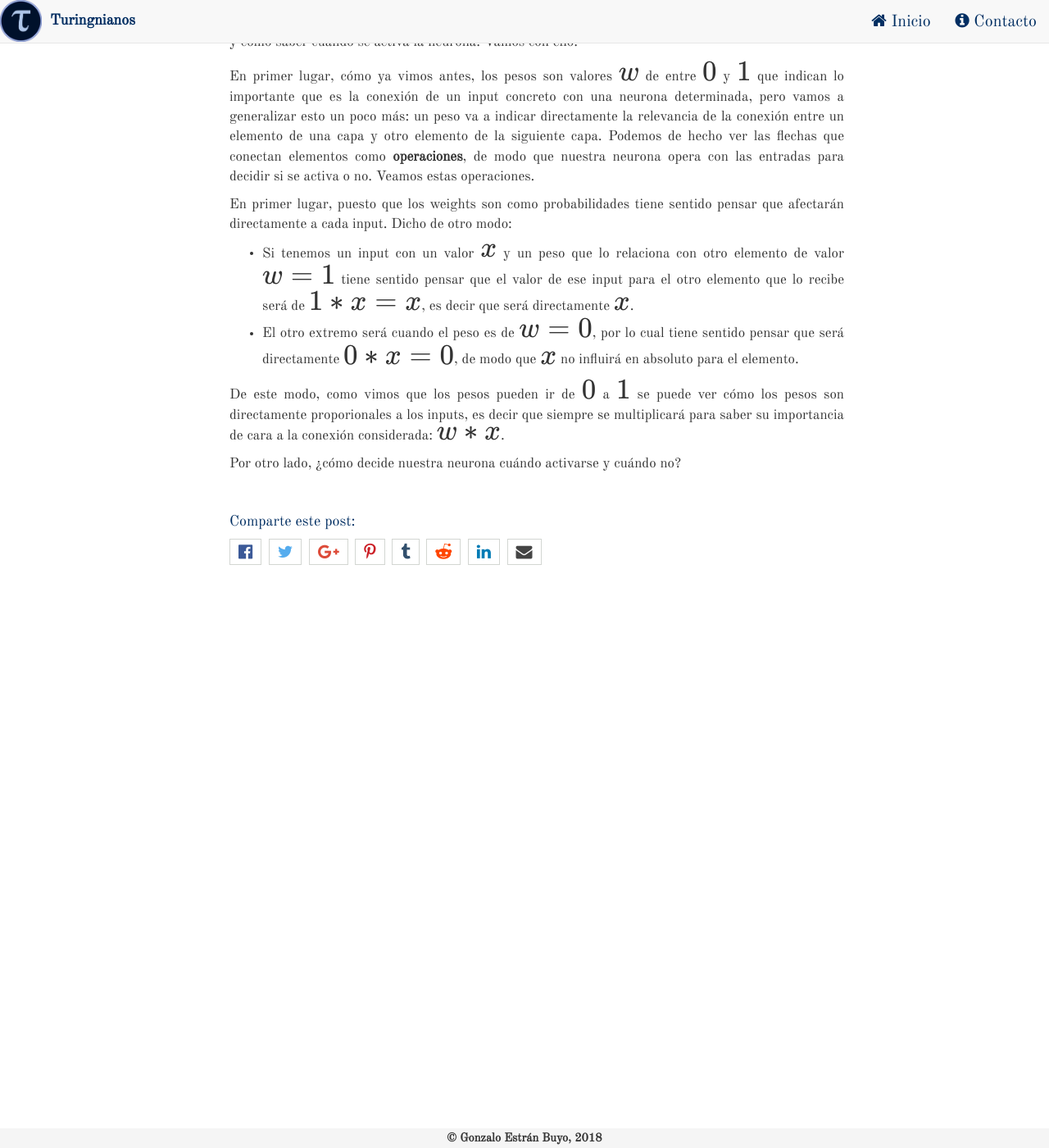
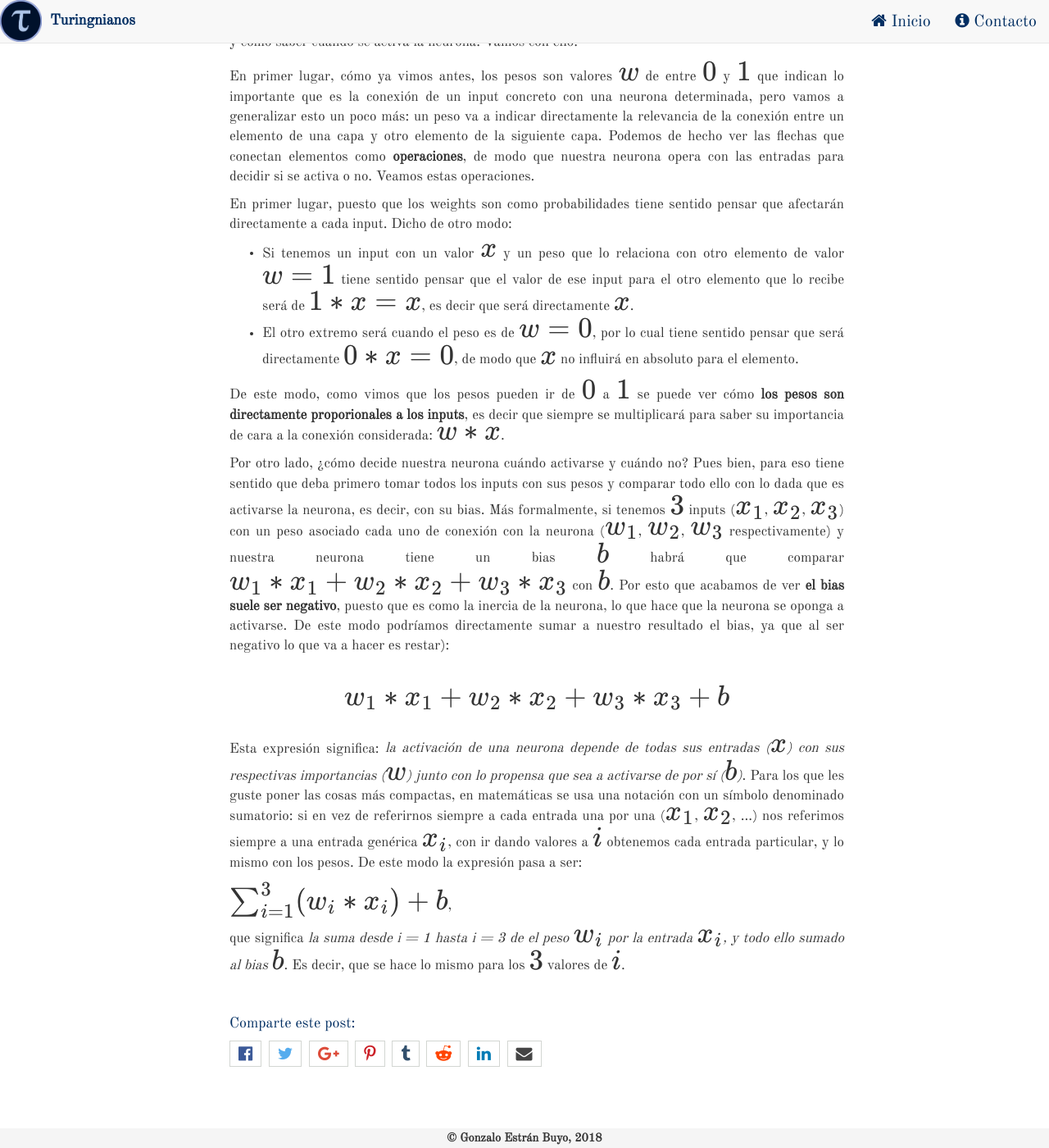
Before and after one commit to turingnianos/turingnianos.github.io, a Jekyll site: the page built from _posts/2018-01-10-deep-learning.md, in a window 1280 px wide and 1400 px high, scrolled down 5130 px. Shown: the whole window at 82% size. Built offline with Jekyll 4.4.1, drawn with Linux system fonts in a browser that asks for light colours; nearby versions of some CDN libraries; some web fonts are replaced; formulas are drawn with MathJax 3; comment, search, counter and statistics services are not loaded; before the commit the page ends 5918 px from its top, so only the background shows below that.

Commit message:
Update 2018-01-10-deep-learning.md

```diff
--- a/_posts/2018-01-10-deep-learning.md
+++ b/_posts/2018-01-10-deep-learning.md
@@ -70,6 +70,7 @@ Perfecto, hasta aquí la parte de biología. Ahora toca nuestro momento de inter
 
 Pensemos un poco a cerca de lo anterior: *dos neuronas pueden reaccionar de un modo muy diferente ante una misma señal eléctrica*. Ok, entonces podemos decir que (de forma algo simplista) una neurona se conecta de diferente modo con otras. Es decir, que no es como un simple interruptor: no es que esté conectada **o** no lo esté ($1$ ó $0$), si no más bien que la conexión de una neurona con otra puede ir *desde* no conectada en absoluto *hasta* completamente conectada (desde $0$ hasta $1$).
 
+
 #### Entradas, salidas y bias:
 Perfecto, pues ahora tratemos de representar esta idea de neurona de una forma ms esquemática, más conceptual. Para eso hace falta que introduzcamos un poquito de terminología en los 3 factores que introdujimos antes:
 1. La señal es un **input o entrada**, que se suele representar como $x$. Si hay $3$ señales de entrada (una por cada dentrita) tendríamos $x_{1}$, $x_{2}$, $x_{3}$.
@@ -111,6 +112,14 @@ En primer lugar, puesto que los weights son como probabilidades tiene sentido pe
 * Si tenemos un input con un valor $x$ y un peso que lo relaciona con otro elemento de valor $w = 1$ tiene sentido pensar que el valor de ese input para el otro elemento que lo recibe será de $1 * x = x$, es decir que será directamente $x$.
 * El otro extremo será cuando el peso es de $w = 0$, por lo cual tiene sentido pensar que será directamente $0 * x = 0$, de modo que $x$ no influirá en absoluto para el elemento.
 
-De este modo, como vimos que los pesos pueden ir de $0$ a $1$ se puede ver cómo los pesos son directamente proporionales a los inputs, es decir que siempre se multiplicará para saber su importancia de cara a la conexión considerada: $w * x$.
+De este modo, como vimos que los pesos pueden ir de $0$ a $1$ se puede ver cómo **los pesos son directamente proporionales a los inputs**, es decir que siempre se multiplicará para saber su importancia de cara a la conexión considerada: $w * x$.
 
-Por otro lado, ¿cómo decide nuestra neurona cuándo activarse y cuándo no?
+Por otro lado, ¿cómo decide nuestra neurona cuándo activarse y cuándo no? Pues bien, para eso tiene sentido que deba primero tomar todos los inputs con sus pesos y comparar todo ello con lo dada que es activarse la neurona, es decir, con su bias. Más formalmente, si tenemos $3$ inputs ($x_1$, $x_2$, $x_3$) con un peso asociado cada uno de conexión con la neurona ($w_1$, $w_2$, $w_3$ respectivamente) y nuestra neurona tiene un bias $b$ habrá que comparar $w_1 * x_1 + w_2 * x_2 + w_3 * x_3$ con $b$. Por esto que acabamos de ver **el bias suele ser negativo**, puesto que es como la inercia de la neurona, lo que hace que la neurona se oponga a activarse. De este modo podríamos directamente sumar a nuestro resultado el bias, ya que al ser negativo lo que va a hacer es restar):
+
+$$w_1 * x_1 + w_2 * x_2 + w_3 * x_3 + b$$
+
+Esta expresión significa: *la activación de una neurona depende de todas sus entradas ($x$) con sus respectivas importancias ($w$) junto con lo propensa que sea a activarse de por sí ($b$)*. Para los que les guste poner las cosas más compactas, en matemáticas se usa una notación con un símbolo denominado sumatorio: si en vez de referirnos siempre a cada entrada una por una ($x_1$, $x_2$, ...) nos referimos siempre a una entrada genérica $x_i$, con ir dando valores a $i$ obtenemos cada entrada particular, y lo mismo con los pesos. De este modo la expresión pasa a ser:
+
+$$\sum_{i = 1}^{3}(w_i*x_i) + b$$,
+
+que significa *la suma desde i = 1 hasta i = 3 de el peso $w_i$ por la entrada $x_i$, y todo ello sumado al bias $b$*. Es decir, que se hace lo mismo para los $3$ valores de $i$.
```
